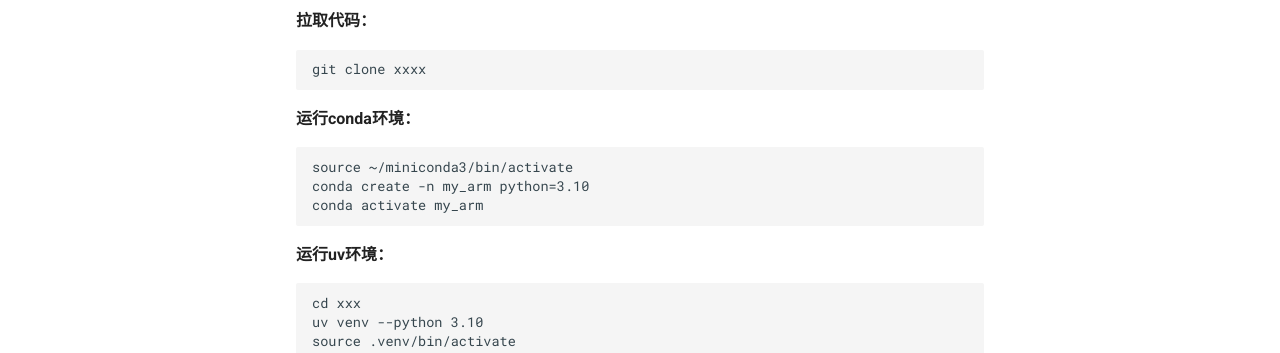
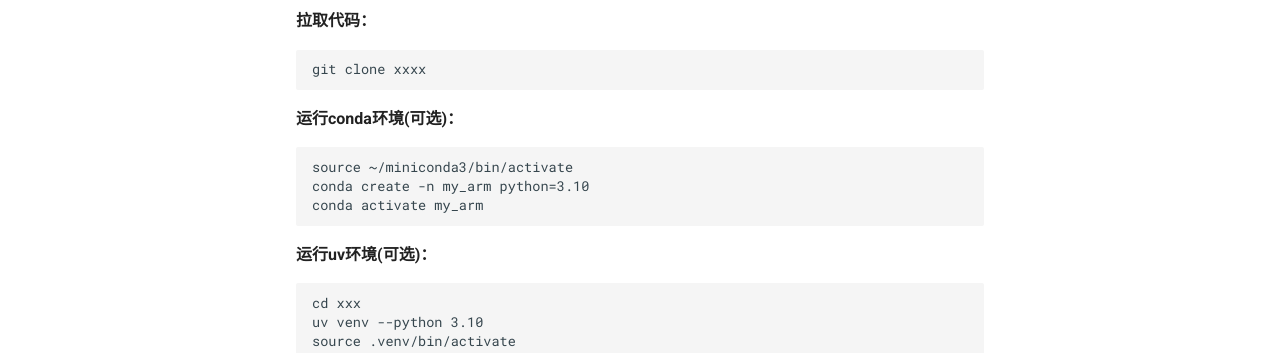
Before and after one commit to joyin-dexhand/joyin_arm_tutorial, an MkDocs documentation site: the page built from docs/motor_control.md, in a window 1280 px wide and 900 px high, scrolled down 800 px. Shown: the part 408-761 px from the top of the window. Built offline with MkDocs 1.6.1 and Material for MkDocs 9.7.7, drawn with Linux system fonts in a browser that asks for light colours.

Commit message:
update motor_control

```diff
--- a/docs/motor_control.md
+++ b/docs/motor_control.md
@@ -47,13 +47,13 @@
 
     git clone xxxx
 
-**运行conda环境：**
+**运行conda环境(可选)：**
 
     source ~/miniconda3/bin/activate
     conda create -n my_arm python=3.10
     conda activate my_arm
 
-**运行uv环境：**
+**运行uv环境(可选)：**
 
     cd xxx
     uv venv --python 3.10
```
